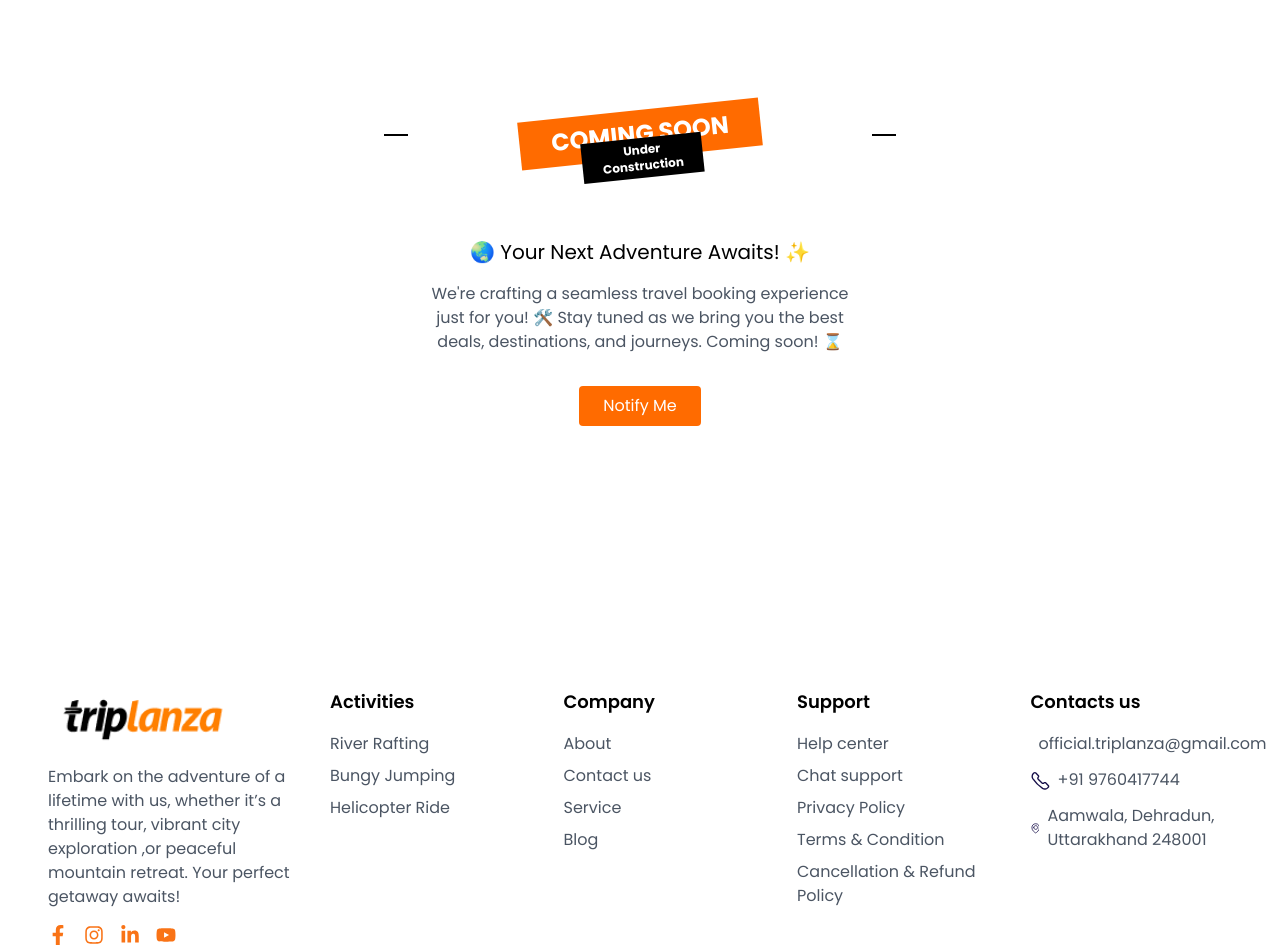
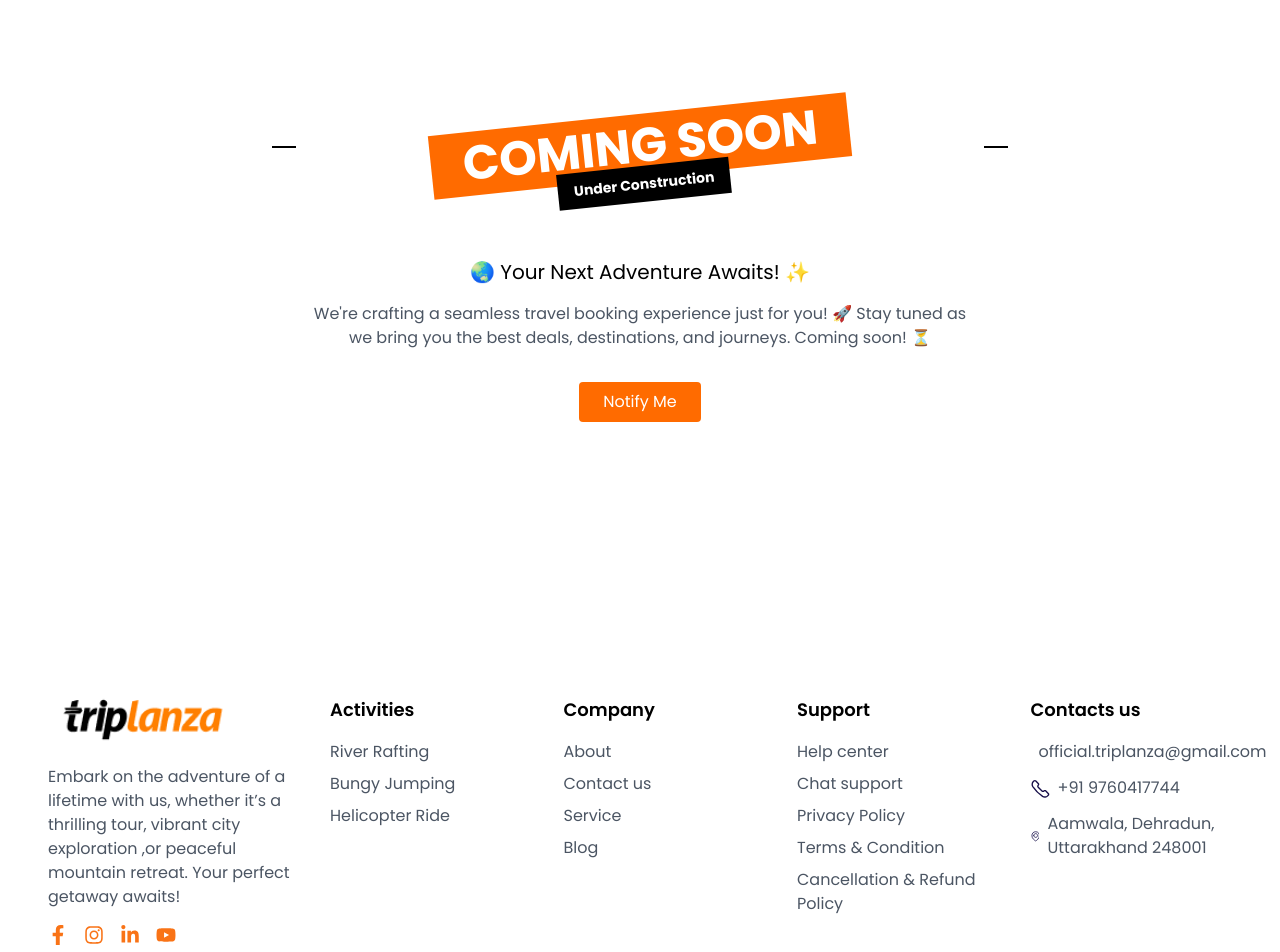
Before and after one commit to saurabh-anthwal/trip, a Next.js app: page /coming-soon in a window 1280 px wide. Shown: the part 160-1112 px from the top of the page. Built offline with nearby package versions, Linux system fonts and the light colour scheme.

Commit message:
footer changed

```diff
--- a/src/app/coming-soon/page.tsx
+++ b/src/app/coming-soon/page.tsx
@@ -7,9 +7,9 @@ const ComingSoon = () => {
       <div className="text-center">
         {/* Coming Soon Banner */}
         <div className="relative mb-6 p-14">
-          <div className="transform -rotate-6 bg-[#FF6B00] text-white text-2xl font-bold py-2 px-8 inline-block">
+          <div className="transform -rotate-6 bg-[#FF6B00] text-white text-5xl font-bold py-2 px-8 inline-block">
             COMING SOON
-            <div className="absolute -bottom-5 left-1/2 transform -translate-x-1/2 bg-black text-xs py-1 px-3 text-white">
+            <div className="absolute md:-bottom-6 left-1/2 transform -translate-x-1/2 bg-black text-sm py-2 px-4 text-white">
               Under Construction
             </div>
           </div>
@@ -24,8 +24,8 @@ const ComingSoon = () => {
         </h1>
 
         {/* Description */}
-        <p className="text-gray-600 mb-8 max-w-md mx-auto">
-          We&apos;re crafting a seamless travel booking experience just for you! 🛠️ Stay tuned as we bring you the best deals, destinations, and journeys. Coming soon! ⌛
+        <p className="text-gray-600 mb-8 max-w-2xl mx-auto">
+       {`We're crafting a seamless travel booking experience just for you! 🚀 Stay tuned as we bring you the best deals, destinations, and journeys. Coming soon! ⏳`}
         </p>
 
         {/* Notify Me Button */}
--- a/src/components/layout/Footer.tsx
+++ b/src/components/layout/Footer.tsx
@@ -42,7 +42,7 @@ Your perfect getaway awaits!
           </div>
 
           {/* Product Section */}
-          <div className="flex-1 min-w-[200px]">
+          <div className="flex-1 min-w-[200px] mt-2">
             <h3 className="text-lg font-semibold mb-4 text-black">Activities</h3>
             <ul className="space-y-2 text-gray-600">
               <li>
@@ -62,7 +62,7 @@ Your perfect getaway awaits!
           </div>
 
           {/* Company Section */}
-          <div className="flex-1 min-w-[200px]">
+          <div className="flex-1 min-w-[200px] mt-2">
             <h3 className="text-lg font-semibold mb-4 text-black">Company</h3>
             <ul className="space-y-2 text-gray-600">
               <li>
@@ -89,7 +89,7 @@ Your perfect getaway awaits!
           </div>
 
           {/* Support Section */}
-          <div className="flex-1 min-w-[200px]">
+          <div className="flex-1 min-w-[200px] mt-2">
             <h3 className="text-lg font-semibold mb-4 text-black">Support</h3>
             <ul className="space-y-2 text-gray-600">
               <li>
@@ -121,7 +121,7 @@ Your perfect getaway awaits!
           </div>
 
           {/* Contact Section */}
-          <div className="flex-1 min-w-[200px]">
+          <div className="flex-1 min-w-[200px] mt-2">
             <h3 className="text-lg font-semibold mb-4 text-black">
               Contacts us
             </h3>
--- a/src/components/layout/Navbar.tsx
+++ b/src/components/layout/Navbar.tsx
@@ -10,10 +10,10 @@ export default function Navbar() {
   const navItems = [
     { label: "Home", href: "/" },
     { label: "About", href: "/about" },
-    { label: "Activities", href: "/activities" },
-    { label: "Packages", href: "/packages" },
+    { label: "Activities", href: "/coming-soon" },
+    { label: "Packages", href: "/coming-soon" },
     { label: "Blog", href: "/blog" },
-    { label: "Book a Trip", href: "/book-a-trip", isButton: true },
+    { label: "Book a Trip", href: "/coming-soon", isButton: true },
   ];
 
   return (
```
